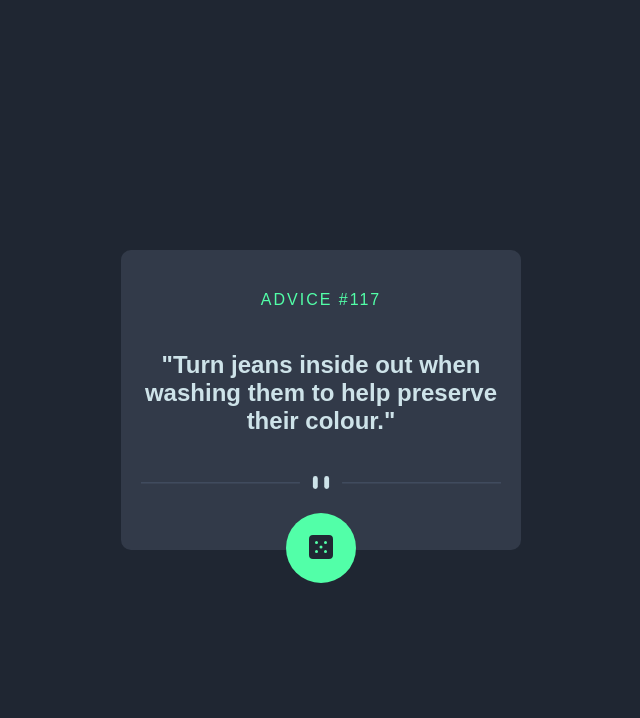
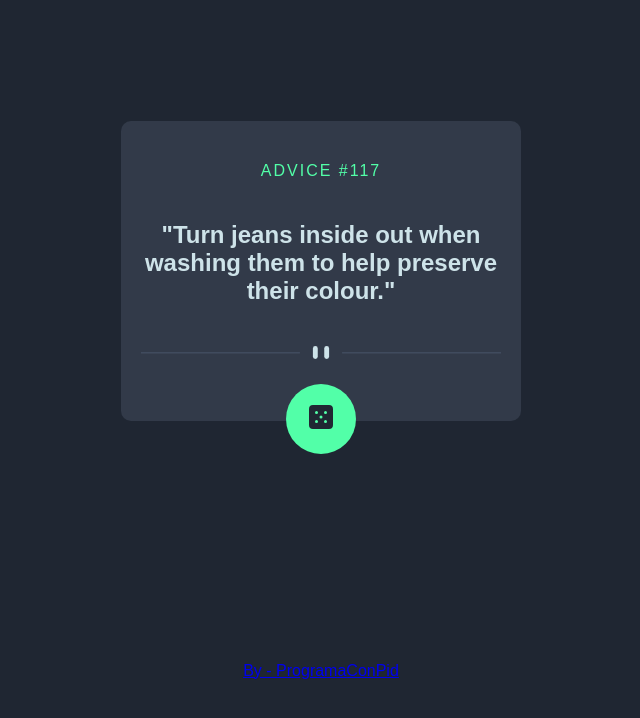
Before and after one commit to ProgramaConPid/Advice-Generator-App-JS-API, a plain HTML site: page index.html in a window 1280 px wide. Shown: the whole page, without its empty margins (319-959 px from the left). Drawn offline with Linux system fonts and the light colour scheme.

Commit message:
Update index.html

```diff
--- a/index.html
+++ b/index.html
@@ -23,9 +23,7 @@
     </button>
   </main>
 
-  <!-- Advice text goes here -->
-
-  <!-- <a href="#">By - Pidcho</a> -->
+  <a href="https://tiktok/programaconpid" target="_blank">By - ProgramaConPid</a>
 
   <script src="js/main.js"></script>
 </body>
```
